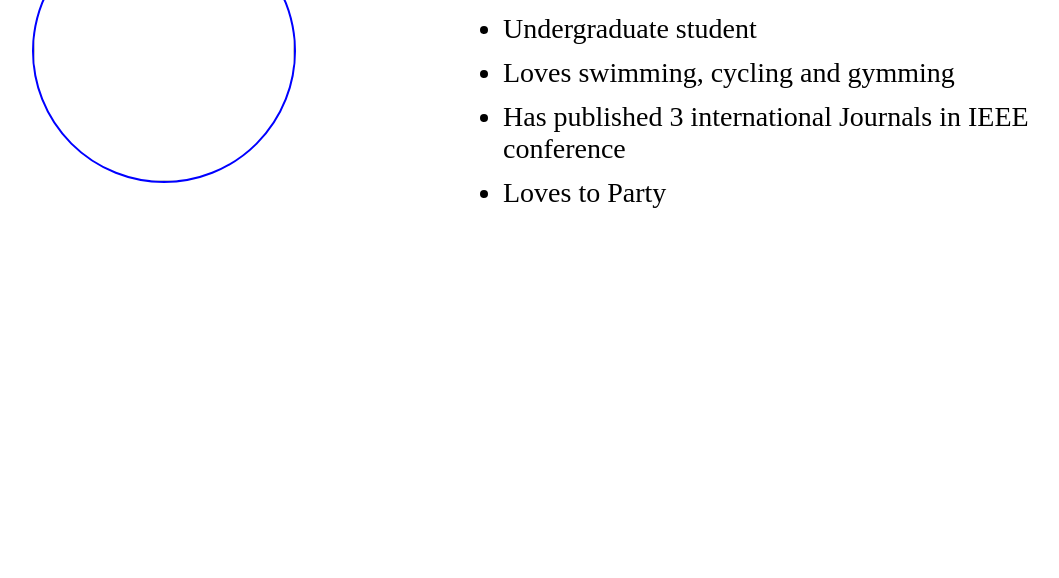
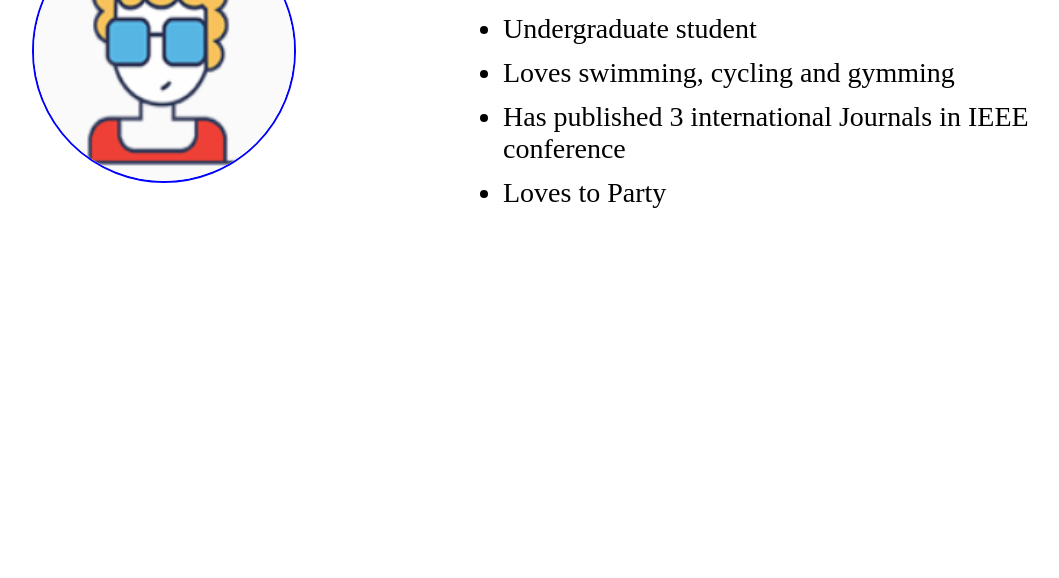
Before and after one commit to melvindevasia/test1, a plain HTML site: page index.html in a window 1280 px wide. Shown: the part 222-800 px from the top of the page, without its empty margins (26-1085 px from the left). Drawn offline with Linux system fonts and the light colour scheme; the site is published under a folder, as on GitHub Pages, so addresses that start at the root find nothing.

Commit message:
Initial commit

```diff
--- a/index.html
+++ b/index.html
@@ -10,7 +10,7 @@
 
   <div class="main">
     <div class="image">
-      <img src="/markimage.png" id="profilepic" onclick="enlargeImage()">
+      <img src="markimage.png" id="profilepic" onclick="enlargeImage()">
     </div>
 
     <div class="about">
```
